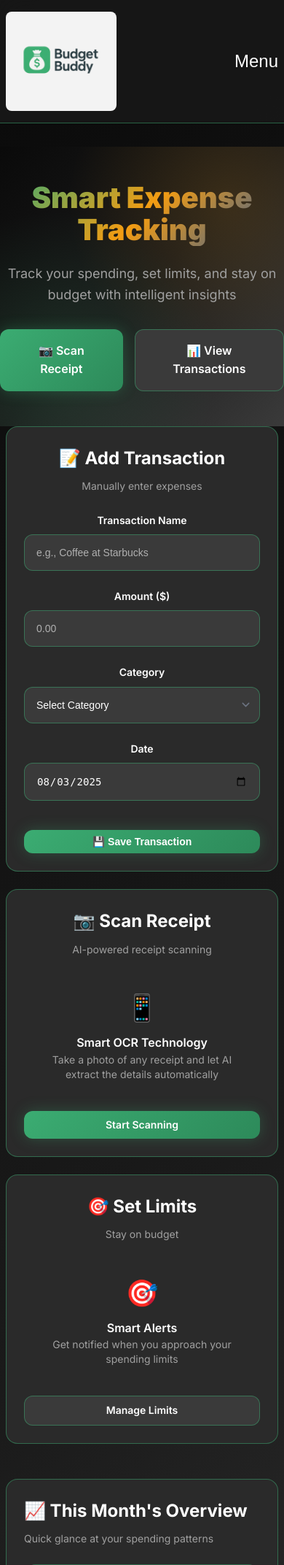
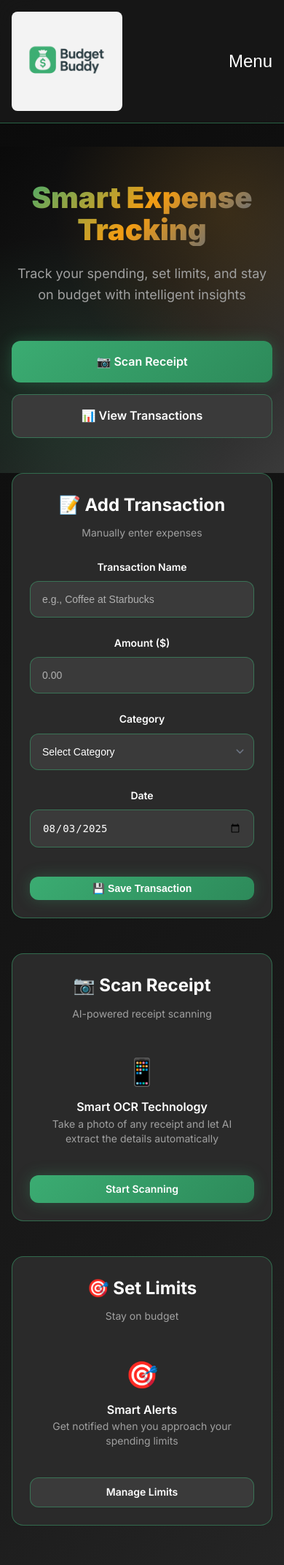
Before and after one commit to T-rummy/Transaction_group, a Flask app: page / in a window 390 px wide. Shown: the top 2144 px of the page at 73% size. Run offline with Flask 2, Linux system fonts and the light colour scheme; data that the repository does not hold is empty.

Commit message:
Improve spacing and mobile responsiveness across the app

```diff
--- a/static/css/style.css
+++ b/static/css/style.css
@@ -154,6 +154,7 @@ body {
 .gap-4 { gap: var(--space-md); }
 .gap-6 { gap: var(--space-lg); }
 .gap-8 { gap: var(--space-xl); }
+.gap-12 { gap: calc(var(--space-xl) * 1.5); }
 
 .p-4 { padding: var(--space-md); }
 .p-6 { padding: var(--space-lg); }
@@ -174,6 +175,7 @@ body {
 .mb-6 { margin-bottom: var(--space-lg); }
 .mb-8 { margin-bottom: var(--space-xl); }
 .mb-12 { margin-bottom: var(--space-2xl); }
+.mb-16 { margin-bottom: calc(var(--space-2xl) * 2); }
 
 /* Navigation */
 .navbar {
@@ -281,6 +283,9 @@ body {
   padding: var(--space-3xl) 0;
   position: relative;
   overflow: hidden;
+  min-height: 60vh;
+  display: flex;
+  align-items: center;
 }
 
 .hero::before {
@@ -301,6 +306,7 @@ body {
   text-align: center;
   max-width: 800px;
   margin: 0 auto;
+  padding: 0 var(--space-lg);
 }
 
 .hero-title {
@@ -317,8 +323,9 @@ body {
 .hero-subtitle {
   font-size: clamp(1.125rem, 2vw, 1.5rem);
   color: var(--text-secondary);
-  margin-bottom: var(--space-xl);
+  margin-bottom: var(--space-2xl);
   font-weight: 400;
+  line-height: 1.6;
 }
 
 /* Card System */
@@ -330,6 +337,7 @@ body {
   transition: var(--transition-normal);
   position: relative;
   overflow: hidden;
+  margin-bottom: var(--space-lg);
 }
 
 .card::before {
@@ -815,19 +823,26 @@ body {
 /* Responsive Design */
 @media (max-width: 768px) {
   .container {
-    padding: 0 var(--space-sm);
+    padding: 0 var(--space-md);
   }
 
   .hero {
     padding: var(--space-2xl) 0;
+    min-height: 50vh;
+  }
+
+  .hero-content {
+    padding: 0 var(--space-md);
   }
 
   .card {
     padding: var(--space-lg);
+    margin-bottom: var(--space-lg);
   }
 
   .stats-grid {
     grid-template-columns: 1fr;
+    gap: var(--space-md);
   }
 
   .table-container {
@@ -837,6 +852,15 @@ body {
   .modal {
     margin: var(--space-sm);
     padding: var(--space-lg);
+  }
+
+  .btn-lg {
+    padding: var(--space-md) var(--space-lg);
+    font-size: 1rem;
+  }
+
+  .grid {
+    gap: var(--space-lg);
   }
 }
 
--- a/templates/index.html
+++ b/templates/index.html
@@ -6,7 +6,7 @@
     <div class="hero-content">
         <h1 class="hero-title">Smart Expense Tracking</h1>
         <p class="hero-subtitle">Track your spending, set limits, and stay on budget with intelligent insights</p>
-        <div class="flex gap-4 justify-center">
+        <div class="flex flex-col sm:flex-row gap-4 justify-center">
             <a href="{{ url_for('scan_receipt') }}" class="btn btn-primary btn-lg">
                 📷 Scan Receipt
             </a>
@@ -31,8 +31,8 @@
 {% endwith %}
 
 <!-- Quick Actions -->
-<section class="container mb-12">
-    <div class="grid grid-cols-1 md:grid-cols-3 gap-6">
+<section class="container mb-16">
+    <div class="grid grid-cols-1 lg:grid-cols-3 gap-8">
         <div class="card text-center">
             <div class="card-header">
                 <h3 class="card-title">📝 Add Transaction</h3>
@@ -113,13 +113,13 @@
 </section>
 
 <!-- Quick Stats Preview -->
-<section class="container mb-12">
+<section class="container mb-16">
     <div class="card">
         <div class="card-header">
             <h3 class="card-title">📈 This Month's Overview</h3>
             <p class="card-subtitle">Quick glance at your spending patterns</p>
         </div>
-        <div class="grid grid-cols-1 md:grid-cols-4 gap-6">
+        <div class="grid grid-cols-2 lg:grid-cols-4 gap-6">
             <div class="stat-card">
                 <div class="stat-value">${{ total_spending|default('0.00') }}</div>
                 <div class="stat-label">Total Spending</div>
```
